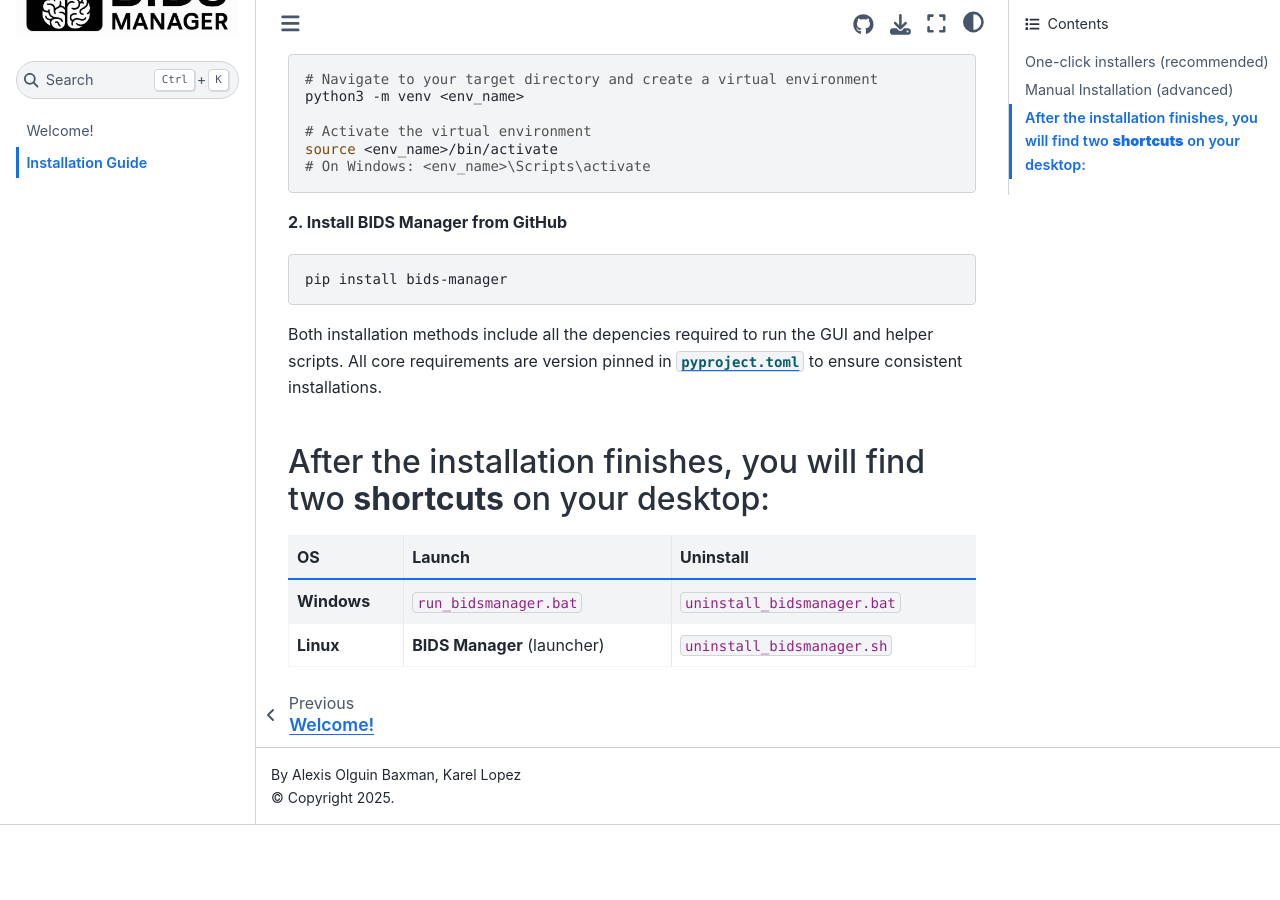
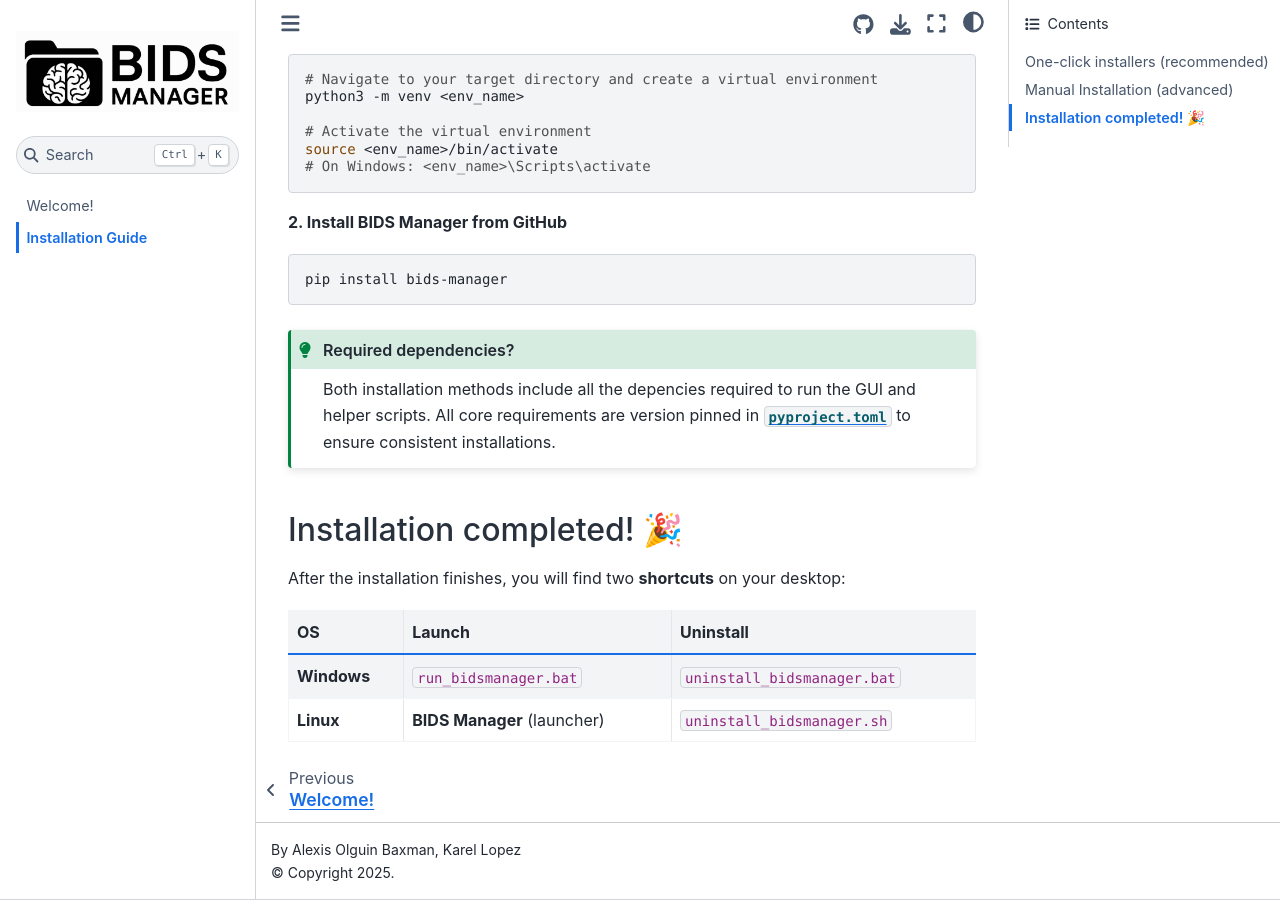
Before and after one commit to alexisbaxman/demo_bids-manager_documentation, a Jupyter Book: the page built from book/installation.md, in a window 1280 px wide and 900 px high, scrolled down 1394 px. Built offline with Jupyter Book 1.0.4 settings and Sphinx 7.4.7 and the Sphinx Book theme 1.1.4, drawn with Linux system fonts in a browser that asks for light colours; before the commit the page ends 2219 px from its top, so only the background shows below that.

Commit message:
Update installation.md

````diff
--- a/book/installation.md
+++ b/book/installation.md
@@ -77,11 +77,16 @@ source <env_name>/bin/activate
 pip install bids-manager
 ```
 
+```{admonition} Required dependencies?
+:class: tip
+
+Both installation methods include all the depencies required to run the GUI and helper scripts. All core requirements are version pinned in [`pyproject.toml`](https://github.com/ANCPLabOldenburg/BIDS-Manager/blob/main/pyproject.toml) to ensure consistent installations.
+```
 
 
-Both installation methods include all the depencies required to run the GUI and helper scripts. All core requirements are version pinned in [`pyproject.toml`](https://github.com/ANCPLabOldenburg/BIDS-Manager/blob/main/pyproject.toml) to ensure consistent installations.
+## Installation completed! 🎉
 
-## After the installation finishes, you will find two **shortcuts** on your desktop:
+After the installation finishes, you will find two **shortcuts** on your desktop:
 
 | OS          | Launch                    | Uninstall                      |
 |-------------|---------------------------|--------------------------------|
````
